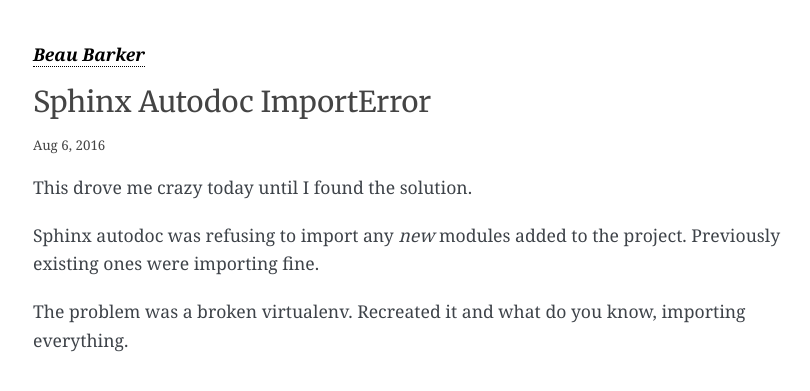
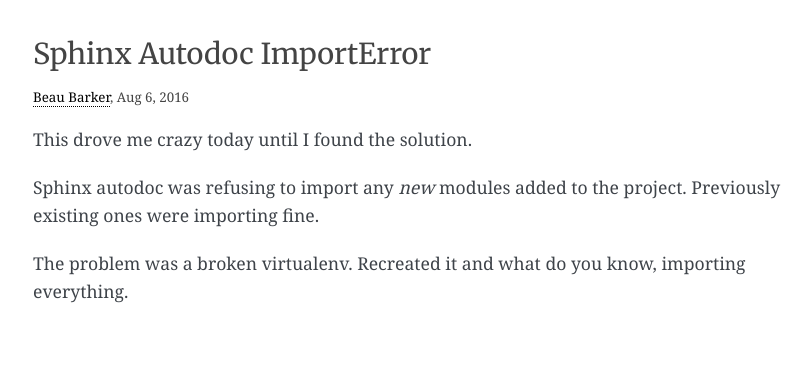
Before and after one commit to explodinglabs/explodinglabs.github.io, a Jekyll site: the page built from _posts/2016-08-06-sphinx-autodoc-importerror.markdown, in a window 1280 px wide. Shown: the top 391 px of the page, without its empty margins (227-1037 px from the left). Built offline with Jekyll 4.4.1, drawn with Linux system fonts in a browser that asks for light colours; some web fonts are replaced; comment, search, counter and statistics services are not loaded.

Commit message:
Remove rubric

```diff
--- a/_layouts/post.html
+++ b/_layouts/post.html
@@ -1,14 +1,12 @@
 ---
 layout: default
 ---
-<p class="rubric"><a href="/">Beau Barker</a></p>
-
 <article class="post" itemscope itemtype="http://schema.org/BlogPosting">
 
     <h1 class="page-title" itemprop="name headline">{{ page.title }}</h1>
 
     <div class="post-meta">
-        <time datetime="{{ page.date | date_to_xmlschema }}" itemprop="datePublished">{{ page.date | date: "%b %-d, %Y" }}</time>
+        <a href="/">Beau Barker</a>, <time datetime="{{ page.date | date_to_xmlschema }}" itemprop="datePublished">{{ page.date | date: "%b %-d, %Y" }}</time>
     </div>
 
     <div class="post-content" itemprop="articleBody">
--- a/css/main.scss
+++ b/css/main.scss
@@ -69,7 +69,7 @@
 }
 
 .post-content {
-    margin-bottom: $spacing-unit*2;
+    margin-bottom: $spacing-unit;
 }
 
 /* Site footer */
@@ -257,13 +257,6 @@
     }
 }
 
-.rubric {
-    font-family: 'georgia';
-    font-weight: bold;
-    font-style: italic;
-    margin-bottom: $spacing-unit;
-}
-
 .mbtablestyle {
 
     border-collapse: collapse;
```
